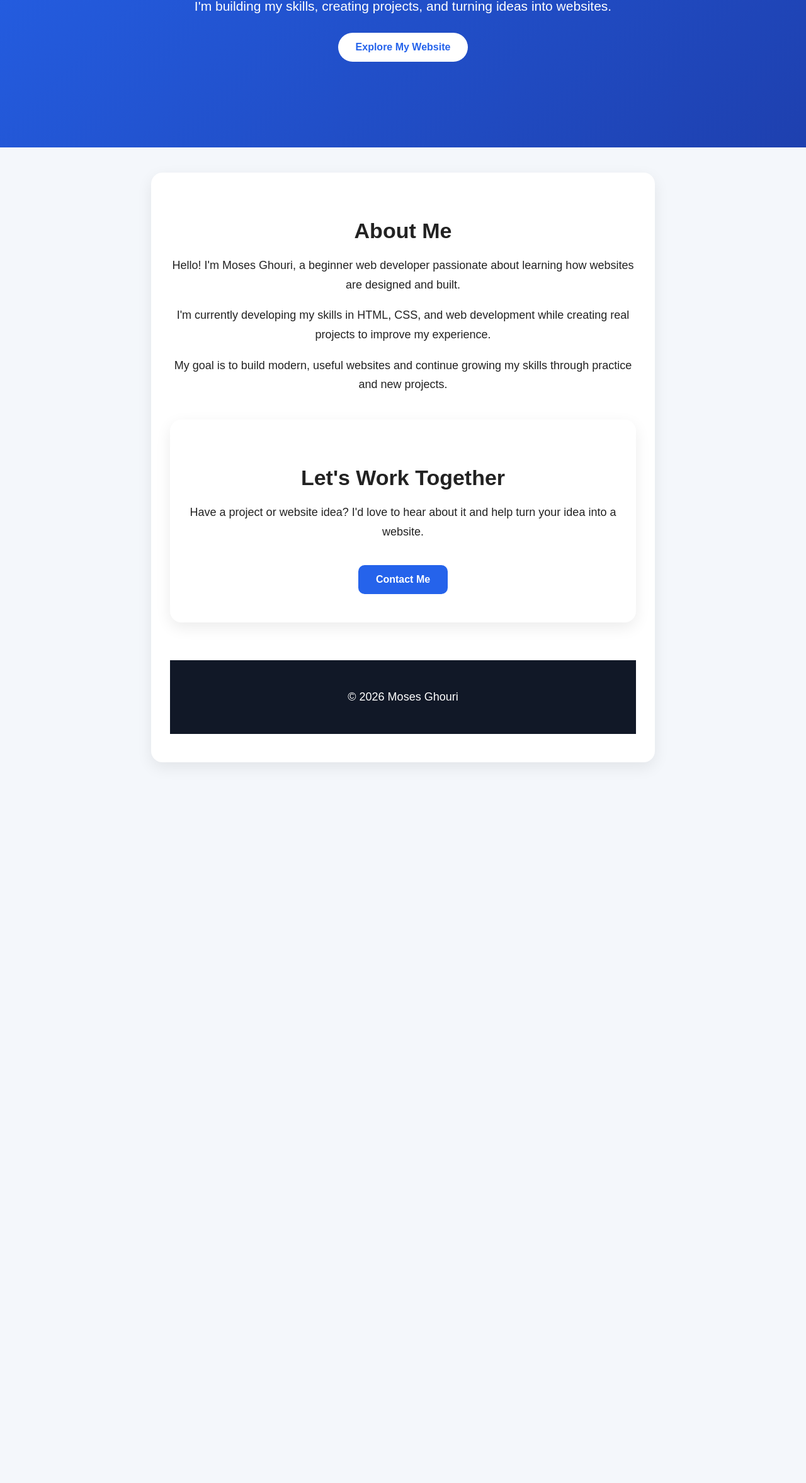
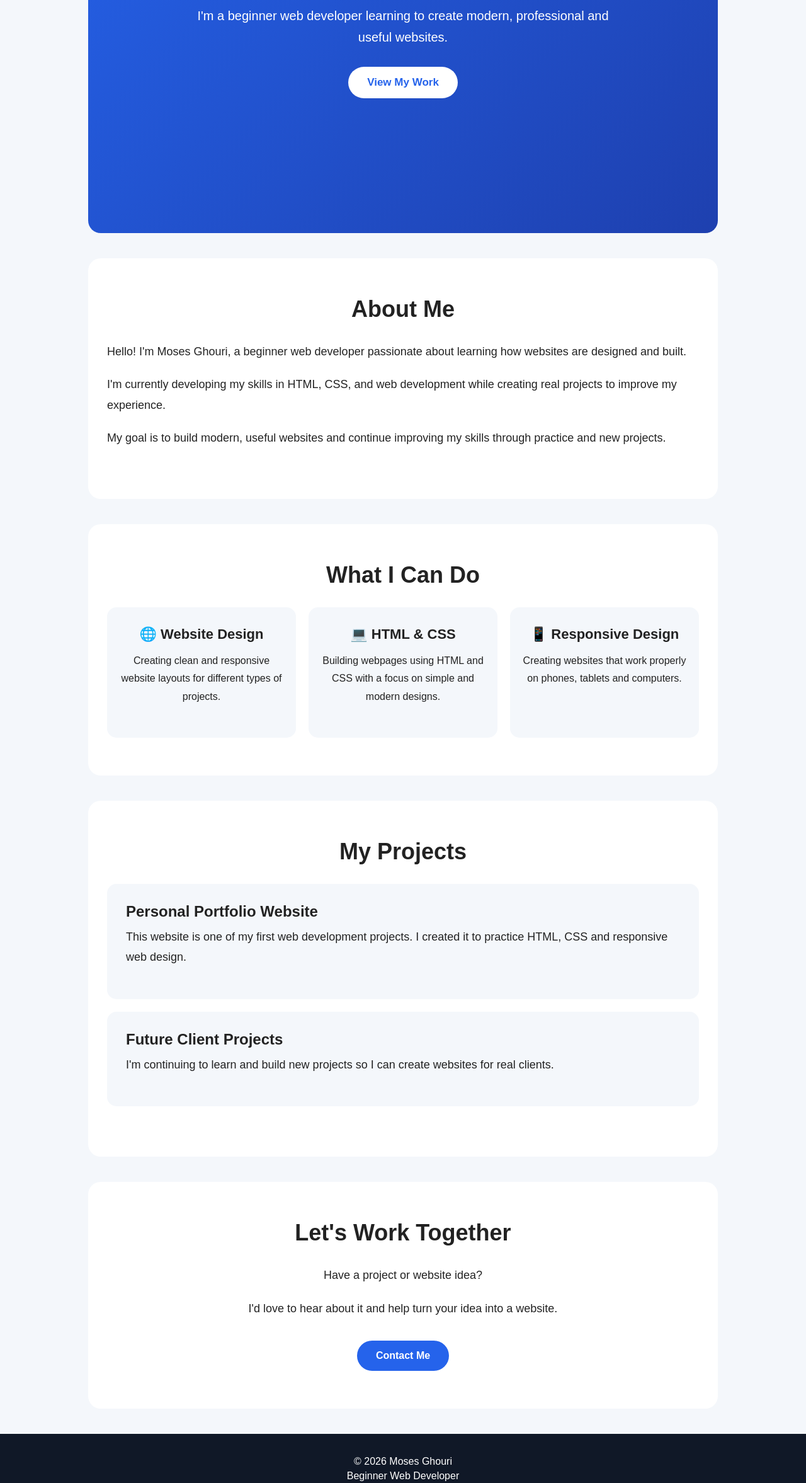
Before and after one commit to mosesghouriweb/first-website-project, a plain HTML site: page index.html in a window 1280 px wide. Shown: the part 446-2800 px from the top of the page at 63% size. Before the commit the page ends 1696 px from the top, so only its background shows below. Drawn offline with Linux system fonts and the light colour scheme.

Commit message:
Revise index.html for improved layout and content
Updated content and structure of the personal website.

```diff
--- a/index.html
+++ b/index.html
@@ -1,30 +1,31 @@
 <!DOCTYPE html>
 <html lang="en">
-
 <head>
 <meta charset="UTF-8">
 <meta name="viewport" content="width=device-width, initial-scale=1.0">
 
-    <title>Moses Ghouri | Personal Website</title>
+<title>Moses Ghouri | Web Developer</title>
 
 <style>
 * {
+    margin: 0;
+    padding: 0;
     box-sizing: border-box;
     scroll-behavior: smooth;
 }
 
 body {
-            margin: 0;
     font-family: Arial, sans-serif;
     background: #f4f7fb;
     color: #222;
 }
 
+/* NAVIGATION */
 nav {
     position: sticky;
     top: 0;
     z-index: 1000;
-            background: #111827;
+    background: #101827;
     padding: 18px 10px;
     text-align: center;
 }
@@ -32,7 +33,7 @@
 nav a {
     color: white;
     text-decoration: none;
-            margin: 0 14px;
+    margin: 0 12px;
     font-size: 17px;
     font-weight: bold;
 }
@@ -41,86 +42,148 @@
     color: #60a5fa;
 }
 
+/* HERO */
 .hero {
-    min-height: 78vh;
+    min-height: 90vh;
     display: flex;
     flex-direction: column;
     justify-content: center;
     align-items: center;
     text-align: center;
-    padding: 70px 20px;
+    padding: 60px 20px;
     background: linear-gradient(135deg, #2563eb, #1e40af);
     color: white;
 }
 
+.hero-small {
+    font-size: 18px;
+    letter-spacing: 2px;
+    margin-bottom: 20px;
+}
+
 .hero h1 {
     font-size: 52px;
-            margin: 0 0 20px;
+    margin-bottom: 20px;
+}
+
+.hero h1 span {
+    color: #bfdbfe;
 }
 
 .hero p {
-            font-size: 21px;
+    max-width: 700px;
+    font-size: 20px;
+    line-height: 1.7;
     margin-bottom: 30px;
 }
 
-        .hero-button {
+.button {
     display: inline-block;
-            padding: 14px 28px;
+    padding: 15px 30px;
     background: white;
     color: #2563eb;
     text-decoration: none;
     border-radius: 30px;
     font-weight: bold;
+    font-size: 17px;
 }
 
-        .hero-button:hover {
-            background: #e5e7eb;
+.button:hover {
+    background: #dbeafe;
 }
 
-        .section {
-            max-width: 800px;
+/* GENERAL SECTIONS */
+section {
+    max-width: 1000px;
     margin: 40px auto;
-            padding: 45px 30px;
+    padding: 60px 30px;
     background: white;
-            border-radius: 18px;
-            text-align: center;
-            box-shadow: 0 8px 25px rgba(0, 0, 0, 0.08);
+    border-radius: 20px;
 }
 
-        .section h2 {
-            font-size: 34px;
+section h2 {
+    text-align: center;
+    font-size: 36px;
+    margin-bottom: 30px;
+}
+
+section p {
+    font-size: 18px;
+    line-height: 1.8;
     margin-bottom: 20px;
 }
 
-        .section p {
-            font-size: 18px;
-            line-height: 1.7;
+/* SERVICES */
+.cards {
+    display: grid;
+    grid-template-columns: repeat(3, 1fr);
+    gap: 20px;
+}
+
+.card {
+    padding: 30px 20px;
+    background: #f4f7fb;
+    border-radius: 15px;
+    text-align: center;
+}
+
+.card h3 {
+    font-size: 22px;
+    margin-bottom: 15px;
+}
+
+.card p {
+    font-size: 16px;
+}
+
+/* PROJECTS */
+.project {
+    background: #f4f7fb;
+    padding: 30px;
+    border-radius: 15px;
+    margin-bottom: 20px;
+}
+
+.project h3 {
+    font-size: 24px;
+    margin-bottom: 10px;
+}
+
+/* CONTACT */
+.contact {
+    text-align: center;
 }
 
 .contact-button {
     display: inline-block;
-            margin-top: 20px;
-            padding: 14px 28px;
+    padding: 15px 30px;
     background: #2563eb;
     color: white;
     text-decoration: none;
-            border-radius: 10px;
+    border-radius: 30px;
     font-weight: bold;
+    margin-top: 15px;
 }
 
 .contact-button:hover {
-            background: #1d4ed8;
+    background: #1e40af;
 }
 
+/* FOOTER */
 footer {
-            margin-top: 60px;
-            padding: 25px;
-            background: #111827;
+    background: #101827;
     color: white;
     text-align: center;
+    padding: 30px 15px;
+    margin-top: 40px;
 }
 
-        @media (max-width: 600px) {
+footer p {
+    margin: 5px;
+}
+
+/* MOBILE */
+@media (max-width: 700px) {
 
     nav a {
         margin: 0 7px;
@@ -128,8 +191,8 @@
     }
 
     .hero {
-                min-height: 75vh;
-                padding: 50px 15px;
+        min-height: 85vh;
+        padding: 50px 20px;
     }
 
     .hero h1 {
@@ -140,13 +203,17 @@
         font-size: 18px;
     }
 
-            .section {
-                margin: 25px 12px;
-                padding: 35px 20px;
+    section {
+        margin: 25px 15px;
+        padding: 40px 20px;
     }
 
-            .section h2 {
-                font-size: 29px;
+    section h2 {
+        font-size: 30px;
+    }
+
+    .cards {
+        grid-template-columns: 1fr;
     }
 }
 </style>
@@ -154,35 +221,38 @@
 
 <body>
 
+<!-- NAVIGATION -->
 <nav>
     <a href="#home">Home</a>
     <a href="#about">About</a>
+    <a href="#services">Services</a>
+    <a href="#projects">Projects</a>
     <a href="#contact">Contact</a>
 </nav>
 
+<!-- HOME -->
 <section class="hero" id="home">
 
     <p class="hero-small">WELCOME TO MY WEBSITE</p>
 
-    <h1>Hi, I'm <span>Moses Ghouri</span></h1>
+    <h1>
+        Hi, I'm <span>Moses Ghouri</span>
+    </h1>
 
-    <p class="hero-text">
+    <p>
         I'm a beginner web developer learning to create
-        modern and professional websites.
+        modern, professional and useful websites.
     </p>
 
-    <p class="hero-subtext">
-        I'm building my skills, creating projects,
-        and turning ideas into websites.
-    </p>
-
-    <a class="hero-button" href="#about">
-        Explore My Website
+    <a class="button" href="#projects">
+        View My Work
     </a>
 
 </section>
 
-    <section class="section" id="about">
+<!-- ABOUT -->
+<section id="about">
+
     <h2>About Me</h2>
 
     <p>
@@ -199,27 +269,103 @@
 
     <p>
         My goal is to build modern, useful websites and
-    continue growing my skills through practice and
-    new projects.
+        continue improving my skills through practice
+        and new projects.
     </p>
 
-    <section class="section" id="contact">
+</section>
+
+<!-- SERVICES -->
+<section id="services">
+
+    <h2>What I Can Do</h2>
+
+    <div class="cards">
+
+        <div class="card">
+            <h3>🌐 Website Design</h3>
+            <p>
+                Creating clean and responsive website
+                layouts for different types of projects.
+            </p>
+        </div>
+
+        <div class="card">
+            <h3>💻 HTML & CSS</h3>
+            <p>
+                Building webpages using HTML and CSS
+                with a focus on simple and modern designs.
+            </p>
+        </div>
+
+        <div class="card">
+            <h3>📱 Responsive Design</h3>
+            <p>
+                Creating websites that work properly
+                on phones, tablets and computers.
+            </p>
+        </div>
+
+    </div>
+
+</section>
+
+<!-- PROJECTS -->
+<section id="projects">
+
+    <h2>My Projects</h2>
+
+    <div class="project">
+        <h3>Personal Portfolio Website</h3>
+        <p>
+            This website is one of my first web development
+            projects. I created it to practice HTML, CSS
+            and responsive web design.
+        </p>
+    </div>
+
+    <div class="project">
+        <h3>Future Client Projects</h3>
+        <p>
+            I'm continuing to learn and build new projects
+            so I can create websites for real clients.
+        </p>
+    </div>
+
+</section>
+
+<!-- CONTACT -->
+<section class="contact" id="contact">
+
     <h2>Let's Work Together</h2>
 
     <p>
         Have a project or website idea?
-        I'd love to hear about it and help turn your idea into a website.
     </p>
 
-    <a class="contact-button" href="mailto:mosesghouri522@gmail.com">
+    <p>
+        I'd love to hear about it and help turn your
+        idea into a website.
+    </p>
+
+    <a
+        class="contact-button"
+        href="mailto:mosesghouri522@gmail.com">
         Contact Me
     </a>
+
 </section>
 
+<!-- FOOTER -->
 <footer>
+
     <p>© 2026 Moses Ghouri</p>
+
+    <p>
+        Beginner Web Developer
+    </p>
+
 </footer>
 
 </body>
-
 </html>
```
Lines whose indentation alone changed are shown as unchanged.
